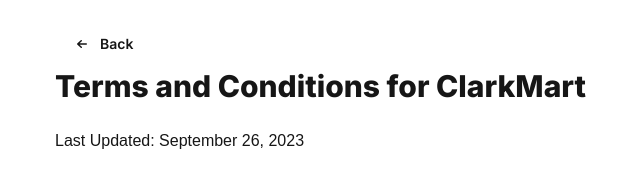
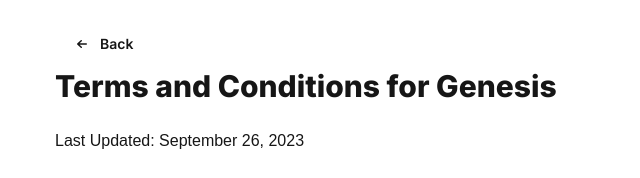
Before and after one commit to ayushmangarg2003/CollegeMart, a Next.js app: page /tos in a window 1280 px wide. Shown: the top 178 px of the page, without its empty margins (317-957 px from the left). Built offline with nearby package versions, Linux system fonts and the light colour scheme.

Commit message:
Config restored

```diff
--- a/config.js
+++ b/config.js
@@ -1,27 +1,98 @@
 import themes from "daisyui/src/theming/themes";
 
 const config = {
-  appName: "ClarkMart",
+  // REQUIRED
+  appName: "Genesis",
+  // REQUIRED: a short description of your app for SEO tags (can be overwritten)
   appDescription:
-    "One Stop Shop exclusively for Clark University Students and Alumni",
-  domainName: "",
+    "Genesis, your intelligent partner in healthcare automation - STOP TYPING, START TREATING...",
+  // REQUIRED (no https://, not trialing slash at the end, just the naked domain)
+  domainName: "shipfa.st",
   crisp: {
+    // Crisp website ID. IF YOU DON'T USE CRISP: just remove this => Then add a support email in this config file (mailgun.supportEmail) otherwise customer support won't work.
     id: "",
+    // Hide Crisp by default, except on route "/". Crisp is toggled with <ButtonSupport/>. If you want to show Crisp on every routes, just remove this below
     onlyShowOnRoutes: ["/"],
   },
+  stripe: {
+    // Create multiple plans in your Stripe dashboard, then add them here. You can add as many plans as you want, just make sure to add the priceId
+    plans: [
+      {
+        // REQUIRED — we use this to find the plan in the webhook (for instance if you want to update the user's credits based on the plan)
+        priceId:
+          process.env.NODE_ENV === "development"
+            ? "price_1Niyy5AxyNprDp7iZIqEyD2h"
+            : "price_456",
+        //  REQUIRED - Name of the plan, displayed on the pricing page
+        name: "Starter",
+        // A friendly description of the plan, displayed on the pricing page. Tip: explain why this plan and not others
+        description: "Perfect for small projects",
+        // The price you want to display, the one user will be charged on Stripe.
+        price: 79,
+        // If you have an anchor price (i.e. $29) that you want to display crossed out, put it here. Otherwise, leave it empty
+        priceAnchor: 99,
+        features: [
+          {
+            name: "NextJS boilerplate",
+          },
+          { name: "User oauth" },
+          { name: "Database" },
+          { name: "Emails" },
+        ],
+      },
+      {
+        // This plan will look different on the pricing page, it will be highlighted. You can only have one plan with isFeatured: true
+        isFeatured: true,
+        priceId:
+          process.env.NODE_ENV === "development"
+            ? "price_1O5KtcAxyNprDp7iftKnrrpw"
+            : "price_456",
+        name: "Advanced",
+        description: "You need more power",
+        price: 99,
+        priceAnchor: 149,
+        features: [
+          {
+            name: "NextJS boilerplate",
+          },
+          { name: "User oauth" },
+          { name: "Database" },
+          { name: "Emails" },
+          { name: "1 year of updates" },
+          { name: "24/7 support" },
+        ],
+      },
+    ],
+  },
+  aws: {
+    // If you use AWS S3/Cloudfront, put values in here
+    bucket: "bucket-name",
+    bucketUrl: `https://bucket-name.s3.amazonaws.com/`,
+    cdn: "https://cdn-id.cloudfront.net/",
+  },
   mailgun: {
+    // subdomain to use when sending emails, if you don't have a subdomain, just remove it. Highly recommended to have one (i.e. mg.yourdomain.com or mail.yourdomain.com)
     subdomain: "mg",
+    // REQUIRED — Email 'From' field to be used when sending magic login links
     fromNoReply: `ShipFast <noreply@mg.shipfa.st>`,
-    fromAdmin: `Ayushman at ShipFast <marc@mg.shipfa.st>`,
+    // REQUIRED — Email 'From' field to be used when sending other emails, like abandoned carts, updates etc..
+    fromAdmin: `Marc at ShipFast <marc@mg.shipfa.st>`,
+    // Email shown to customer if need support. Leave empty if not needed => if empty, set up Crisp above, otherwise you won't be able to offer customer support."
     supportEmail: "marc@mg.shipfa.st",
+    // When someone replies to supportEmail sent by the app, forward it to the email below (otherwise it's lost). If you set supportEmail to empty, this will be ignored.
     forwardRepliesTo: "marc.louvion@gmail.com",
   },
   colors: {
+    // REQUIRED — The DaisyUI theme to use (added to the main layout.js). Leave blank for default (light & dark mode). If you any other theme than light/dark, you need to add it in config.tailwind.js in daisyui.themes.
     theme: "light",
+    // REQUIRED — This color will be reflected on the whole app outside of the document (loading bar, Chrome tabs, etc..). By default it takes the primary color from your DaisyUI theme (make sure to update your the theme name after "data-theme=")
+    // OR you can just do this to use a custom color: main: "#f37055". HEX only.
     main: themes["light"]["primary"],
   },
   auth: {
+    // REQUIRED — the path to log in users. It's use to protect private routes (like /dashboard). It's used in apiClient (/libs/api.js) upon 401 errors from our API
     loginUrl: "/signin",
+    // REQUIRED — the path you want to redirect users after successfull login (i.e. /dashboard, /private). This is normally a private page for users to manage their accounts. It's used in apiClient (/libs/api.js) upon 401 errors from our API & in ButtonSignin.js
     callbackUrl: "/dashboard",
   },
 };
```
